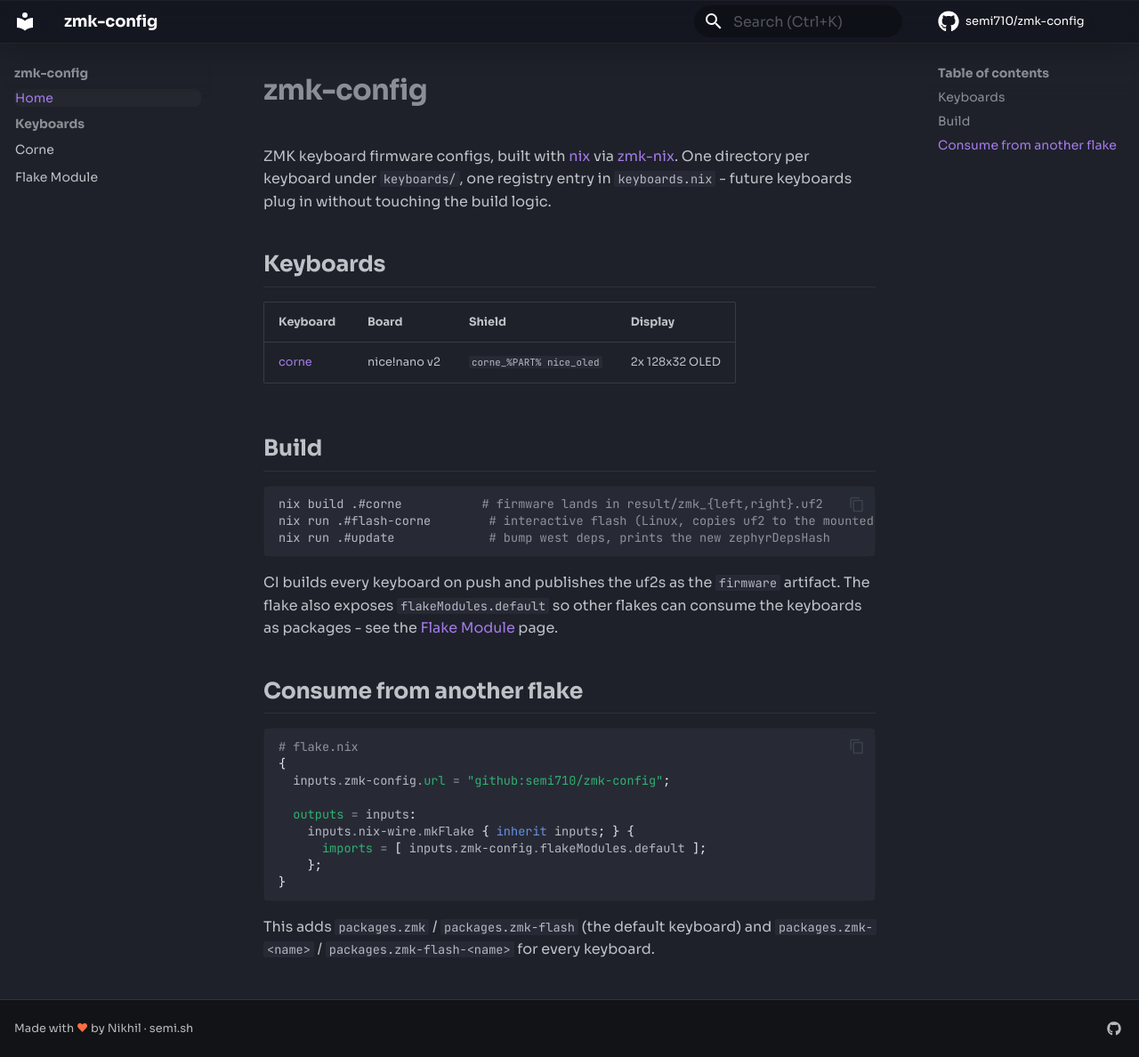
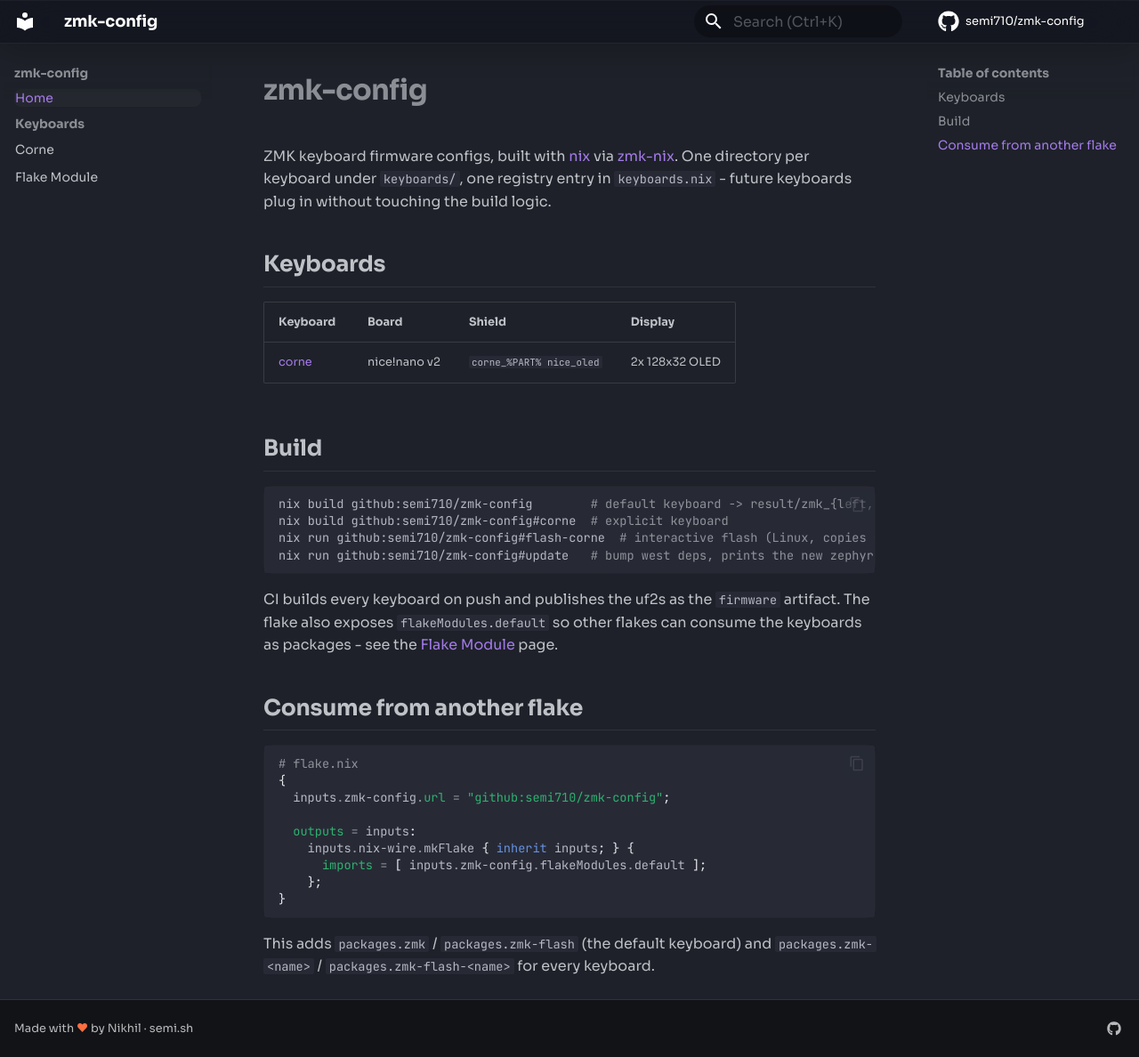
Before and after one commit to semi710/zmk-config, an MkDocs documentation site: the page built from docs/index.md, in a window 1280 px wide and 1188 px high. Shown: the whole window at 89% size. Built offline with MkDocs 1.6.1 and Material for MkDocs 9.7.7, drawn with Linux system fonts in a browser that asks for light colours; comment, search, counter and statistics services are not loaded.

Commit message:
feat: default package builds the default keyboard

````diff
--- a/docs/index.md
+++ b/docs/index.md
@@ -14,9 +14,10 @@ keyboards plug in without touching the build logic.
 ## Build
 
 ```bash
-nix build .#corne           # firmware lands in result/zmk_{left,right}.uf2
-nix run .#flash-corne        # interactive flash (Linux, copies uf2 to the mounted controller)
-nix run .#update             # bump west deps, prints the new zephyrDepsHash
+nix build github:semi710/zmk-config        # default keyboard -> result/zmk_{left,right}.uf2
+nix build github:semi710/zmk-config#corne  # explicit keyboard
+nix run github:semi710/zmk-config#flash-corne  # interactive flash (Linux, copies uf2 to the mounted controller)
+nix run github:semi710/zmk-config#update   # bump west deps, prints the new zephyrDepsHash
 ```
 
 CI builds every keyboard on push and publishes the uf2s as the `firmware`
````
Also changed, not shown: README.md (+3 -2 lines), 1 other file.
